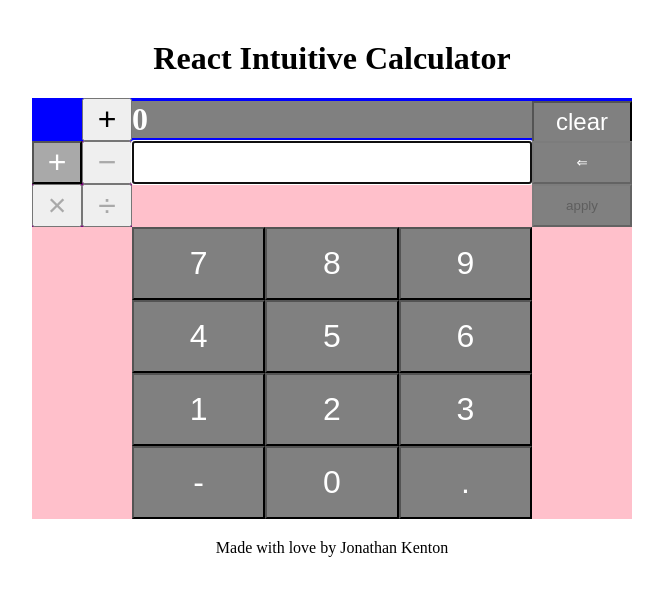
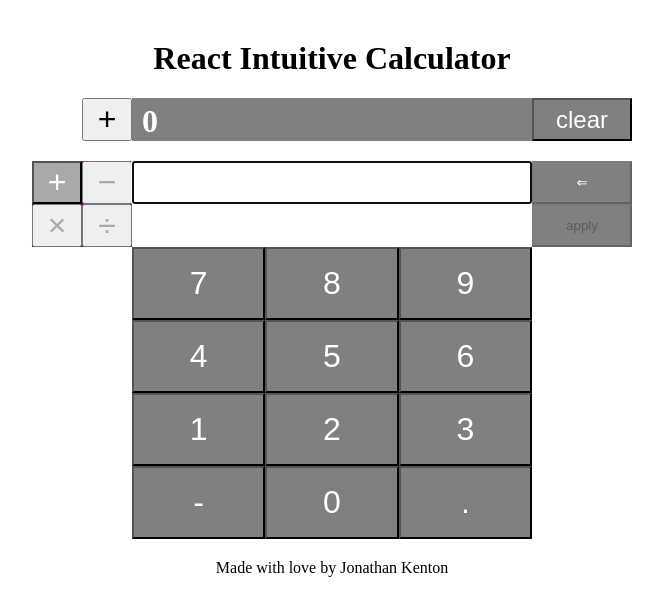
Before and after one commit to j2kenton/React-Super-Calculator, a React (Create React App) app in the folder react/: page / in a window 1280 px wide. Shown: the top 616 px of the page, without its empty margins (308-971 px from the left). Built offline with nearby package versions, Linux system fonts and the light colour scheme.

Commit message:
more styling

```diff
--- a/package.json
+++ b/package.json
@@ -110,6 +110,7 @@
     "lodash": "4.17.2",
     "mixpanel-browser": "2.15.0",
     "moment": "2.22.1",
+    "normalize.css": "8.0.1",
     "normalizr": "3.2.2",
     "polished": "3.4.1",
     "postcss-discard-comments": "2.0.4",
--- a/react/src/sections/body/index.js
+++ b/react/src/sections/body/index.js
@@ -5,9 +5,7 @@ import OutputSection from './output-section';
 import InputSection from './input-section';
 import NumberButtonSection from './number-button-section';
 
-const BodySection = styled.section`
-  background-color: pink;
-`;
+const BodySection = styled.section``;
 
 export const Body = () => {
   const [lastBlured, setLastBlured] = useState(null);
--- a/react/src/sections/body/output-section.js
+++ b/react/src/sections/body/output-section.js
@@ -7,11 +7,12 @@ import {
 } from 'common-actions';
 
 const OutputWrapper = styled.div`
-  background-color: blue;
+  height: 43px;
+  margin-bottom: 20px;
 `;
 
 const OutputArea = styled.div`
-  height: 43px;
+  height: 100%;
 `;
 
 const SignButton = styled.button`
@@ -23,6 +24,7 @@ const ButtonWrapper = styled.div`
   width: 100px;
   height: 100%;
   display: inline-block;
+  vertical-align: top;
 `;
 
 const SignWrapper = styled.div`
@@ -48,6 +50,11 @@ const NumberArea = styled.div`
   width: 400px;
   display: inline-block;
   font-size: 2rem;
+  height: 100%;
+  vertical-align: top;
+  box-sizing: border-box;
+  padding-left: 10px;
+  padding-top: 5px;
 `;
 
 const SignSymbol = styled.span``;
```
Also changed, not shown: react/src/index.css (added).
